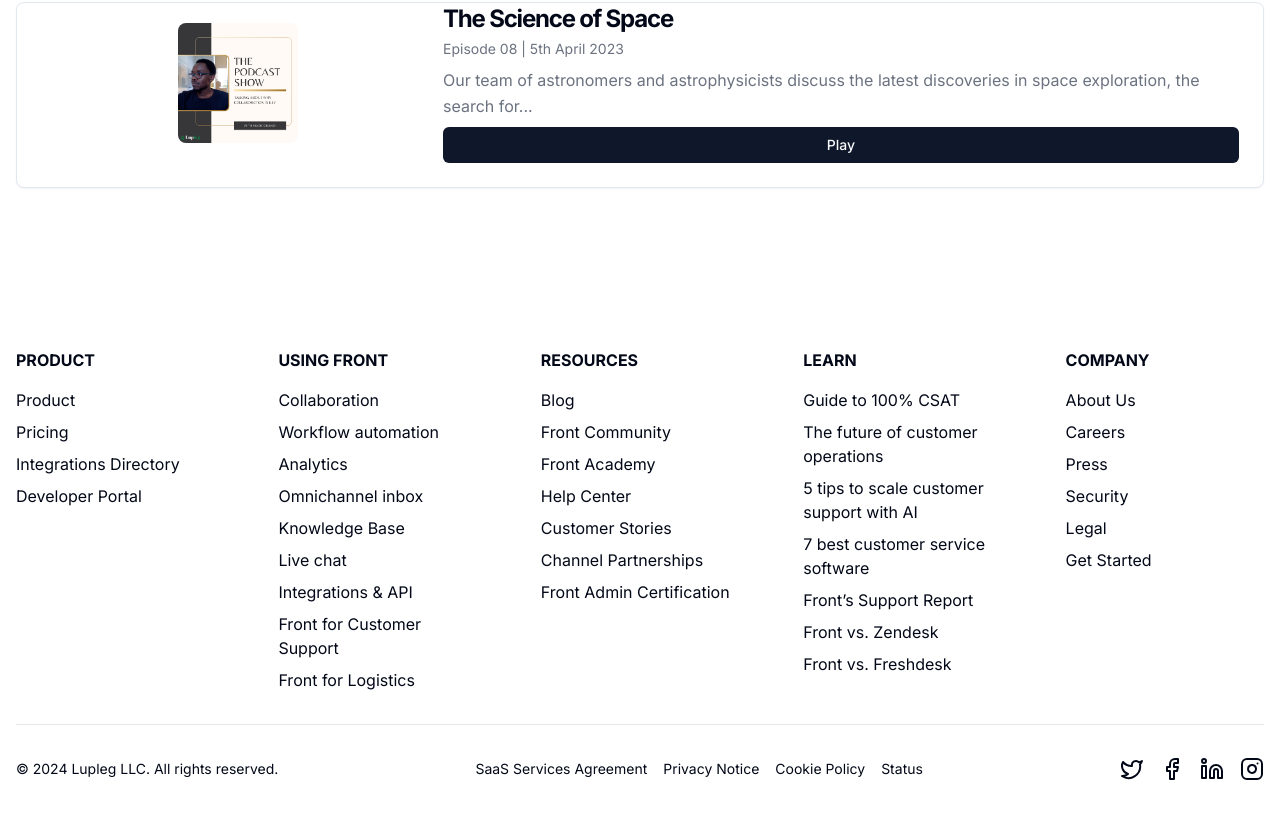
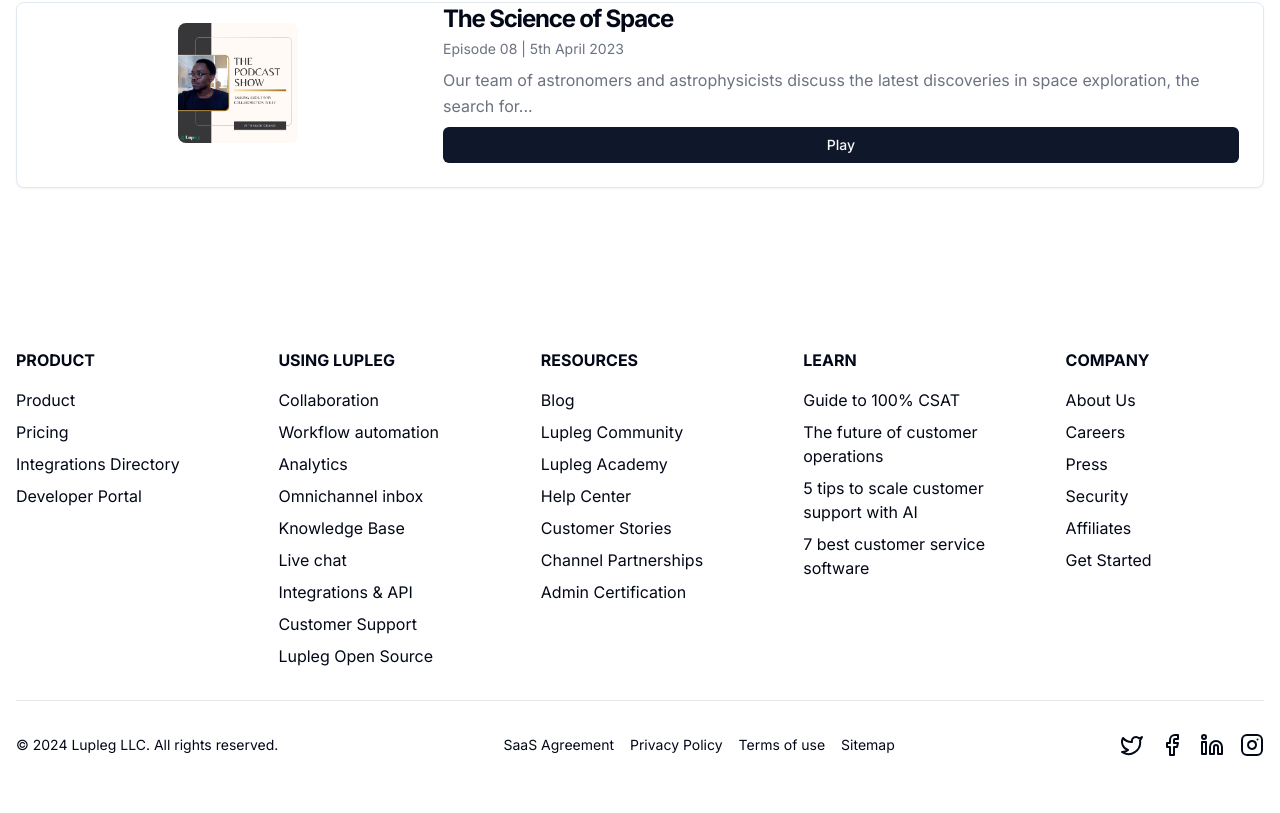
Before and after one commit to marksikaundi/Lupleg, a Next.js app: page /podcasts in a window 1280 px wide. Shown: the part 1184-1997 px from the top of the page. After the commit the page ends 1973 px from the top, so only its background shows below. Built offline with nearby package versions, Linux system fonts and the light colour scheme.

Commit message:
updated links

```diff
--- a/components/Footer.jsx
+++ b/components/Footer.jsx
@@ -3,9 +3,8 @@ import Link from "next/link";
 export default function Footer() {
   return (
     // <footer className="bg-gradient-to-b from-blue-1000 to-blue-500 text-[#021B38]">
-      <footer className="bg-[#FFFFFF]">
+    <footer className="bg-[#FFFFFF]">
       <div className="container mx-auto px-4 py-8 ">
-
         <div className="grid grid-cols-2 gap-8 sm:grid-cols-3 md:grid-cols-5 lg:gap-16">
           <div>
             <h5 className="font-bold uppercase mb-4">Product</h5>
@@ -33,7 +32,7 @@ export default function Footer() {
             </ul>
           </div>
           <div>
-            <h5 className="font-bold uppercase mb-4">Using Front</h5>
+            <h5 className="font-bold uppercase mb-4">Using Lupleg</h5>
             <ul className="space-y-2">
               <li>
                 <Link className="hover:underline" href="#">
@@ -72,12 +71,12 @@ export default function Footer() {
               </li>
               <li>
                 <Link className="hover:underline" href="#">
-                  Front for Customer Support
+                  Customer Support
                 </Link>
               </li>
               <li>
                 <Link className="hover:underline" href="#">
-                  Front for Logistics
+                  Lupleg Open Source
                 </Link>
               </li>
             </ul>
@@ -92,12 +91,12 @@ export default function Footer() {
               </li>
               <li>
                 <Link className="hover:underline" href="#">
-                  Front Community
+                  Lupleg Community
                 </Link>
               </li>
               <li>
                 <Link className="hover:underline" href="#">
-                  Front Academy
+                  Lupleg Academy
                 </Link>
               </li>
               <li>
@@ -117,7 +116,7 @@ export default function Footer() {
               </li>
               <li>
                 <Link className="hover:underline" href="#">
-                  Front Admin Certification
+                  Admin Certification
                 </Link>
               </li>
             </ul>
@@ -143,21 +142,6 @@ export default function Footer() {
               <li>
                 <Link className="hover:underline" href="#">
                   7 best customer service software
-                </Link>
-              </li>
-              <li>
-                <Link className="hover:underline" href="#">
-                  Front’s Support Report
-                </Link>
-              </li>
-              <li>
-                <Link className="hover:underline" href="#">
-                  Front vs. Zendesk
-                </Link>
-              </li>
-              <li>
-                <Link className="hover:underline" href="#">
-                  Front vs. Freshdesk
                 </Link>
               </li>
             </ul>
@@ -187,7 +171,7 @@ export default function Footer() {
               </li>
               <li>
                 <Link className="hover:underline" href="#">
-                  Legal
+                  Affiliates
                 </Link>
               </li>
               <li>
@@ -203,16 +187,16 @@ export default function Footer() {
             <p>© 2024 Lupleg LLC. All rights reserved.</p>
             <div className="flex space-x-4 mt-4 sm:mt-0">
               <Link className="hover:underline" href="#">
-                SaaS Services Agreement
+                SaaS Agreement
               </Link>
               <Link className="hover:underline" href="#">
-                Privacy Notice
+                Privacy Policy
               </Link>
               <Link className="hover:underline" href="#">
-                Cookie Policy
+                Terms of use
               </Link>
               <Link className="hover:underline" href="#">
-                Status
+                Sitemap
               </Link>
             </div>
             <div className="flex space-x-4 mt-4 sm:mt-0">
```
